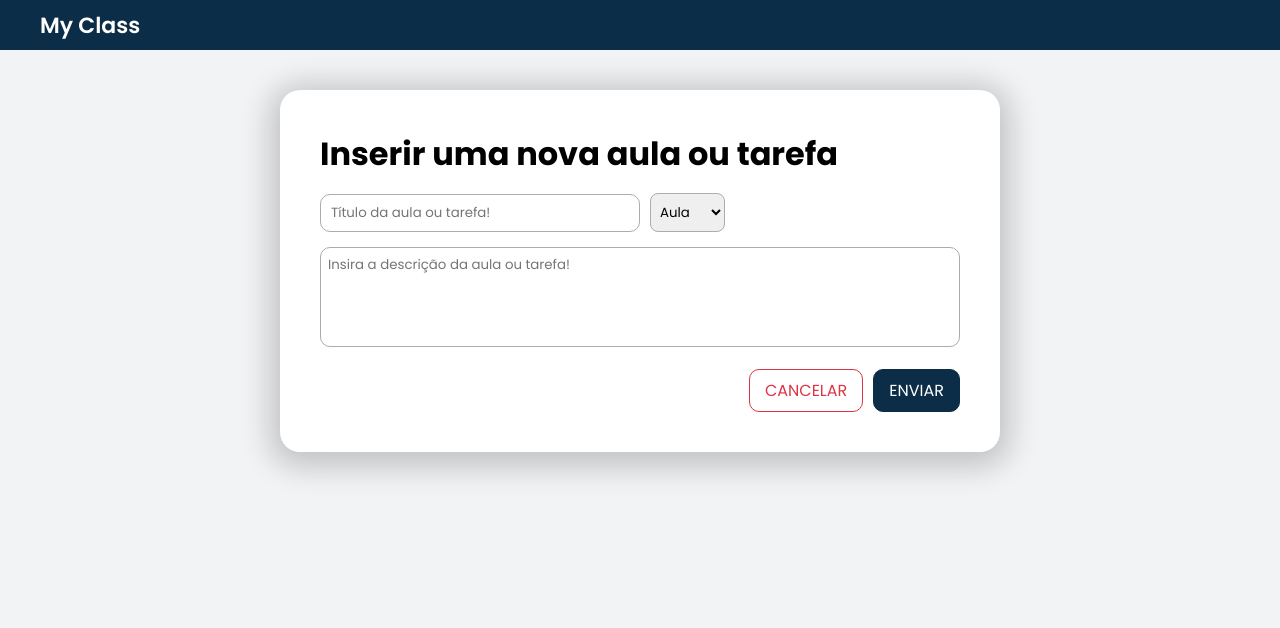
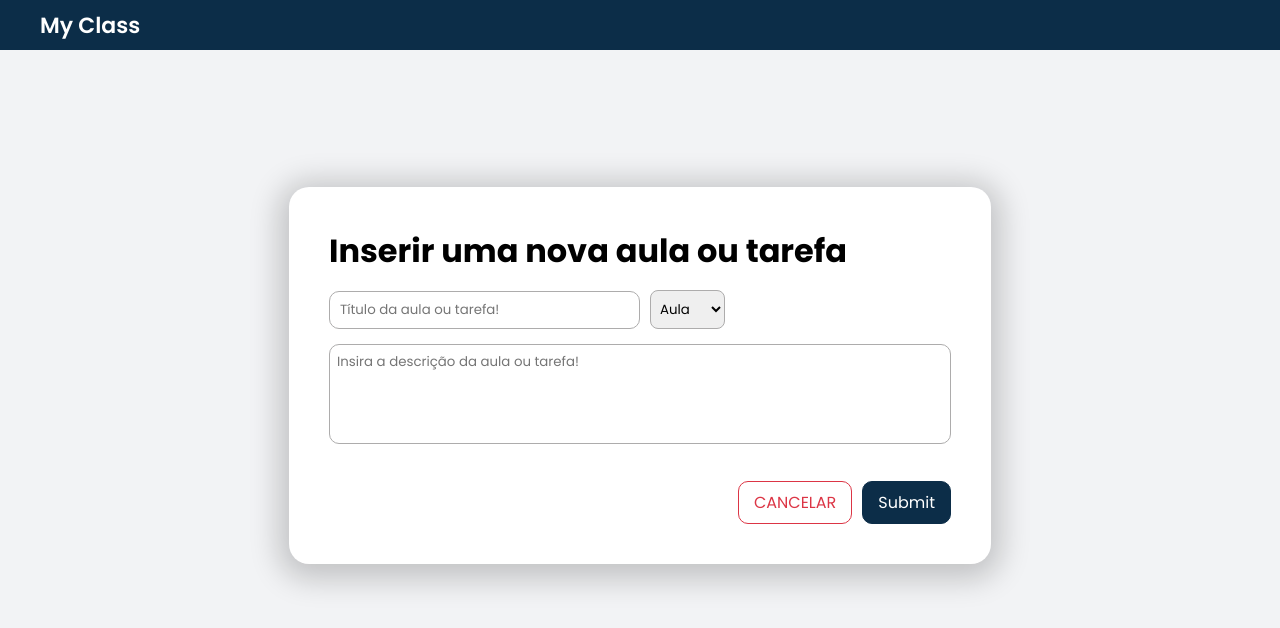
Before and after one commit to eliasnepo/myclass, a React (Create React App) app in the folder frontend/: page /course/1/insert in a window 1280 px wide. Shown: the top 628 px of the page. Built offline with nearby package versions, Linux system fonts and the light colour scheme; no server answers.

Commit message:
Fixed bug of insert lesson

```diff
--- a/frontend/src/pages/InsertLesson/index.jsx
+++ b/frontend/src/pages/InsertLesson/index.jsx
@@ -1,5 +1,6 @@
 import { useForm } from 'react-hook-form';
 import { useHistory, useParams } from 'react-router';
+import { BASE_URL } from '../../core/utils/auth';
 import { makePrivateRequest } from '../../core/utils/request';
 import './styles.css';
 
@@ -15,8 +16,10 @@ const InsertLesson = () => {
                 id: courseId
             }
         }
-        console.log(payload);
-        makePrivateRequest({ url: ``})
+        makePrivateRequest({ url: `${BASE_URL}/lessons`, method: 'POST', data: payload })
+        .then(response => {
+            console.log(response.data)
+        })
     }
 
     const handleOnClickCancel = () => {
@@ -27,7 +30,7 @@ const InsertLesson = () => {
         <div className="insert-lesson-container">
             <div className="insert-lesson-content">
                 <h1>Inserir uma nova aula ou tarefa</h1>
-                <form className="input-lesson-form">
+                <form onSubmit={handleSubmit(onSubmit)} className="input-lesson-form">
                     <input
                     className="input-lesson-title"
                     type="text"
@@ -54,11 +57,12 @@ const InsertLesson = () => {
                     placeholder="Insira a descrição da aula ou tarefa!"
                     ref={register()}
                     />
+                    <div className="insert-lesson-actions">
+                        <button onClick={handleOnClickCancel} className="insert-lesson-action-cancel">CANCELAR</button>
+                        <input type="submit" className="insert-lesson-action-submit"/>
+                        {/* <button className="insert-lesson-action-submit">ENVIAR</button> */}
+                    </div>
                 </form>
-                <div className="insert-lesson-actions">
-                    <button onClick={handleOnClickCancel} className="insert-lesson-action-cancel">CANCELAR</button>
-                    <button onClick={handleSubmit(onSubmit)} className="insert-lesson-action-submit">ENVIAR</button>
-                </div>
             </div>
         </div>
     );
--- a/frontend/src/pages/InsertLesson/styles.css
+++ b/frontend/src/pages/InsertLesson/styles.css
@@ -4,6 +4,10 @@
     padding-bottom: 40px;
     max-width: 720px;
     margin: 0 auto;
+    display: flex;
+    align-items: center;
+    justify-content: center;
+    margin-top: -50px;
 }
 
 .insert-lesson-content {
@@ -18,7 +22,7 @@
 /* FORM */
 
 .input-lesson-form {
-    padding: 15px 0 15px 0;
+    padding: 15px 0 0 0;
 }
 
 .input-lesson-title {
@@ -52,6 +56,7 @@
 .insert-lesson-actions {
     display: flex;
     justify-content: flex-end;
+    margin-top: 30px;
 }
 
 .insert-lesson-action-cancel {
```
Also changed, not shown: 1 other file (tests, documents, lock files or other folders).
